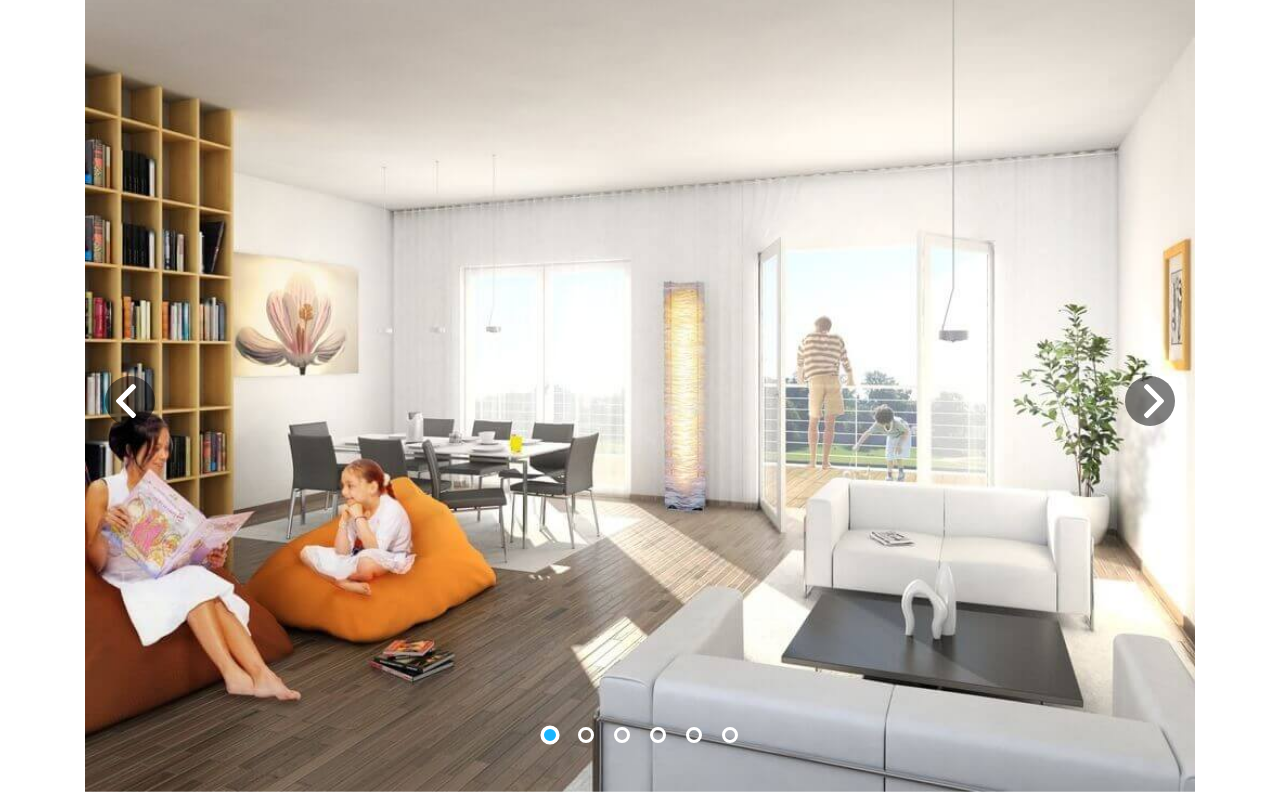
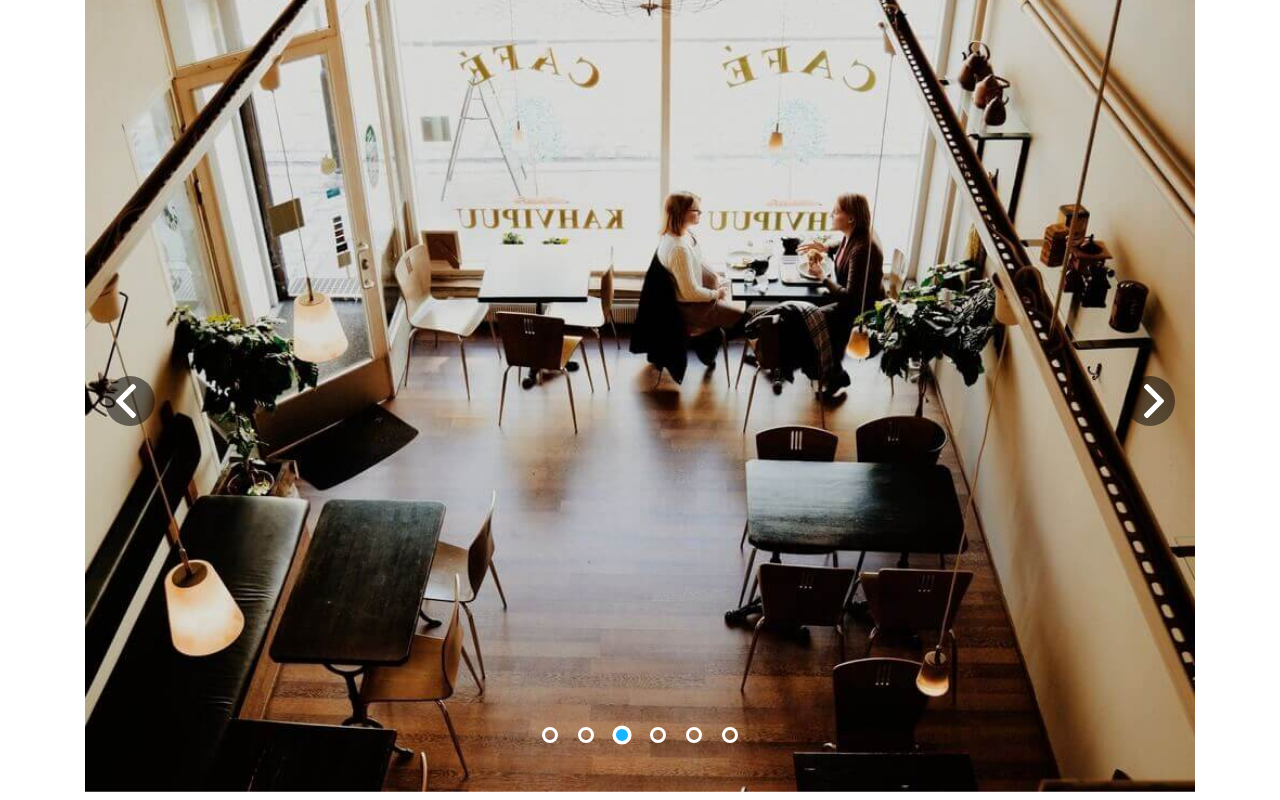
Before and after one commit to LutoshkinNS/StudyJS, a plain HTML site: page 3D_servises/index.html in a window 1280 px wide. Both pictures are taken after a click on the link 130 px from the left and 1978 px from the top of the page. Shown: the part 1578-2378 px from the top of the page. Drawn offline with Linux system fonts and the light colour scheme.

Commit message:
lesson21 ready to check

```diff
--- a/3D_servises/index.html
+++ b/3D_servises/index.html
@@ -179,12 +179,6 @@
 				<a href="#" class="portfolio-btn prev" id="arrow-left"></a>
 				<a href="#" class="portfolio-btn next" id="arrow-right"></a>
 				<ul class="portfolio-dots">
-					<li class="dot dot-active"></li>
-					<li class="dot"></li>
-					<li class="dot"></li>
-					<li class="dot"></li>
-					<li class="dot"></li>
-					<li class="dot"></li>
 				</ul>
 			</ul>
 		</div>
--- a/3D_servises/script.js
+++ b/3D_servises/script.js
@@ -56,6 +56,7 @@ document.addEventListener('DOMContentLoaded', () => {
 
 		document.addEventListener('click', event => {
 			let target = event.target;
+
 			target = target.closest('.menu');
 			if (target) {
 				handlerMenu();
@@ -65,7 +66,7 @@ document.addEventListener('DOMContentLoaded', () => {
 					handlerMenu();
 				} else {
 					target = target.closest('ul>li');
-					if (target) {
+					if (menu.contains(target)) {
 						handlerMenu();
 					} else {
 						target = event.target;
@@ -184,4 +185,105 @@ document.addEventListener('DOMContentLoaded', () => {
 		});
 	};
 	tabs();
+
+	// Slider
+	const slider = () => {
+		const slides = document.querySelectorAll('.portfolio-item'),
+			slider = document.querySelector('.portfolio-content'),
+			dotsUl = document.querySelector('.portfolio-dots');
+		let dots = document.querySelectorAll('.dot');
+
+		const addsDot = () => {
+			for (let index = 0; index < slides.length; index++) {
+				const dot = document.createElement('li');
+				dot.classList.add('dot');
+				dotsUl.appendChild(dot);
+			}
+
+			dots = document.querySelectorAll('.dot');
+			dots[0].classList.add('dot-active');
+		};
+		addsDot();
+
+		let currentSlide = 0,
+			interval;
+
+		const prevSlide = (elem, index, strClass) => {
+			elem[index].classList.remove(strClass);
+		};
+
+		const nextSlide = (elem, index, strClass) => {
+			elem[index].classList.add(strClass);
+		};
+
+		const autoPlaySlide = () => {
+			prevSlide(slides, currentSlide, 'portfolio-item-active');
+			prevSlide(dots, currentSlide, 'dot-active');
+			currentSlide++;
+			if (currentSlide >= slides.length) {
+				currentSlide = 0;
+			}
+			nextSlide(slides, currentSlide, 'portfolio-item-active');
+			nextSlide(dots, currentSlide, 'dot-active');
+		};
+
+		const startSlide = (time = 2000) => {
+			interval = setInterval(autoPlaySlide, time);
+		};
+
+		const stopSlide = () => {
+			clearInterval(interval);
+		};
+
+		slider.addEventListener('click', event => {
+			event.preventDefault();
+
+			const target = event.target;
+
+			if (!target.matches('.portfolio-btn, .dot')) {
+				return;
+			}
+
+			prevSlide(slides, currentSlide, 'portfolio-item-active');
+			prevSlide(dots, currentSlide, 'dot-active');
+
+			if (target.matches('#arrow-right')) {
+				currentSlide++;
+			} else if (target.matches('#arrow-left')) {
+				currentSlide--;
+			} else if (target.matches('.dot')) {
+				dots.forEach((elem, index) => {
+					if (elem === target) {
+						currentSlide = index;
+					}
+				});
+			}
+
+			if (currentSlide >= slides.length) {
+				currentSlide = 0;
+			}
+
+			if (currentSlide < 0) {
+				currentSlide = slides.length - 1;
+			}
+
+			nextSlide(slides, currentSlide, 'portfolio-item-active');
+			nextSlide(dots, currentSlide, 'dot-active');
+		});
+
+		slider.addEventListener('mouseover', event => {
+			if (event.target.matches('.portfolio-btn') || event.target.matches('.dot')) {
+				stopSlide();
+			}
+		});
+
+		slider.addEventListener('mouseout', event => {
+			if (event.target.matches('.portfolio-btn') || event.target.matches('.dot')) {
+				startSlide();
+			}
+		});
+
+		startSlide(2000);
+	};
+	slider();
 });
```
